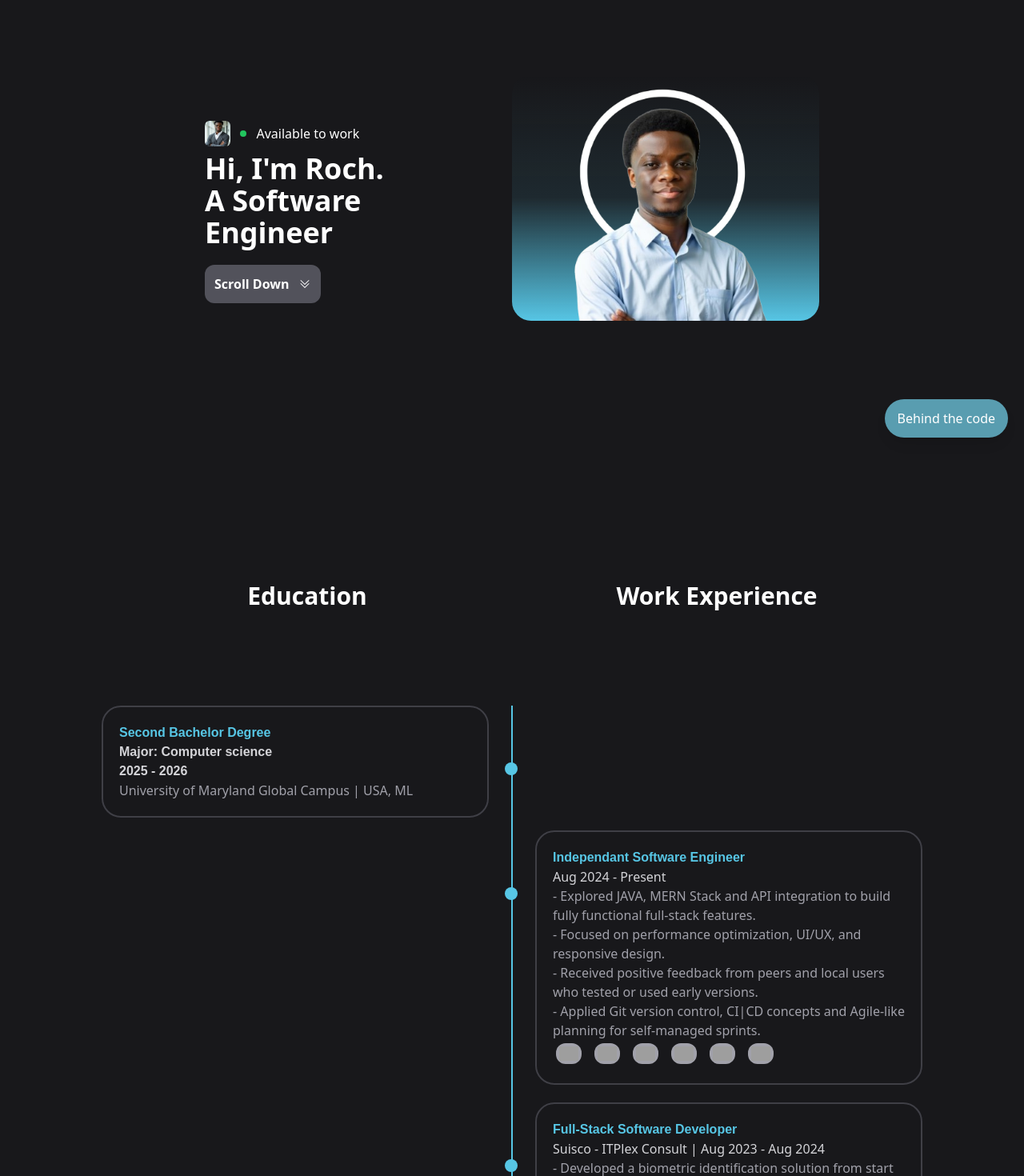
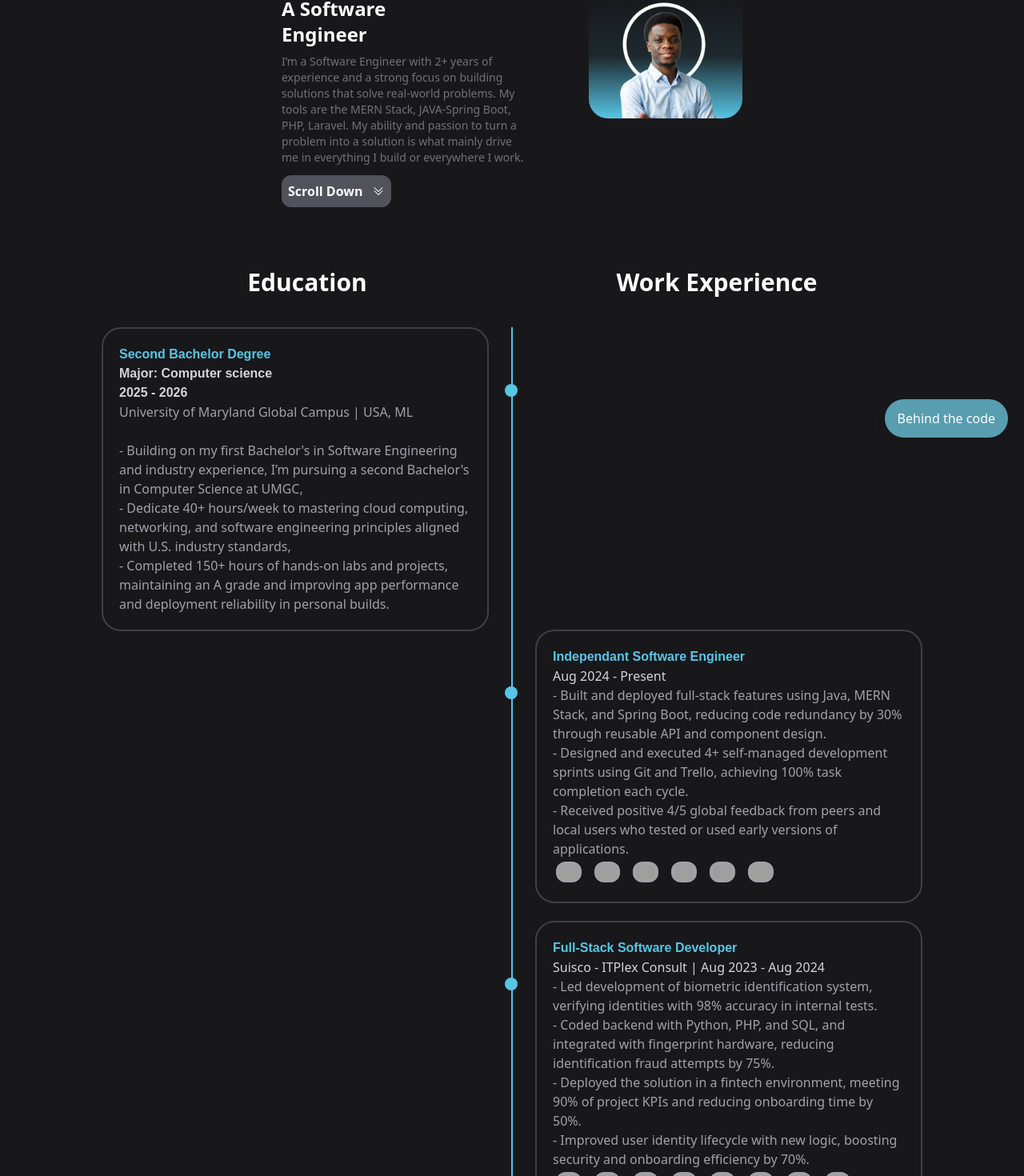
Before and after one commit to rapetoh/portfolio, a React (Vite) app: page / in a window 1280 px wide. Shown: the part 233-1703 px from the top of the page at 80% size. Built offline with nearby package versions, Linux system fonts and the light colour scheme; no server answers; grey boxes are pictures that could not be loaded; a web font is replaced by a local one.

Commit message:
Made changes to my portfolio and especially to the Resume jsx file to allow potentials recrutiers to see quicker my background and work experience

```diff
--- a/src/mySections/Home.jsx
+++ b/src/mySections/Home.jsx
@@ -4,15 +4,18 @@ import available from '../assets/images/available.jpeg'
 
 const Home = () => {
   return (
-    <div id='home' className='h-screen pt-20 flex flex-row max-md:flex-col max-md:px-1 justify-center items-center px-40 max-lg:px-32'>
+    <div id='home' className='h-screen/2 pt-20 flex flex-row max-md:flex-col max-md:px-1 justify-center items-center px-40 max-lg:px-32'>
 
       <div className='flex flex-col gap-2 w-2/5'>
-        <marquee className="w-4/5 text-zinc-500 max-md:w-full" behavior="" scrollamount="5" direction="left">Full-Stack Software Development - Database Management - Data Analysis </marquee>
+        <marquee className="w-4/5 text-zinc-500 max-md:w-full" behavior="" scrollamount="5" direction="left">Full-Stack Software Development - Database Management</marquee>
         <div className='flex flex-row gap items-center gap-1 max-lg:text-sm'>
-          <img className='w-8 h-8 rounded-md max-lg:w-5 max-lg:h-5' src={available} alt="" />&nbsp; <div className='rounded-full w-2 h-2 bg-green-500'></div>  &nbsp; Available to work
+          <img className='w-7 h-7 rounded-md max-lg:w-5 max-lg:h-5' src={available} alt="" />&nbsp; <div className='rounded-full w-2 h-2 bg-green-500'></div>  &nbsp; Available to work
         </div>
-        <div className='text-4xl font-bold text-white max-md:text-center max-md:text-2xl max-md:w-full w-4/5'>
+        <div className='text-2xl font-bold text-white max-md:text-center max-md:text-2xl max-md:w-full w-3/5'>
           Hi, I'm Roch. <br /> A Software Engineer
+        </div>
+        <div className='text-sm text-zinc-500 max-md:text-xs max-md:text-center max-md:w-full w-4/5'>
+          I’m a Software Engineer with 2+ years of experience and a strong focus on building solutions that solve real-world problems. My tools are the MERN Stack, JAVA-Spring Boot, PHP, Laravel. My ability and passion to turn a problem into a solution is what mainly drive me in everything I build or everywhere I work.
         </div>
         <div className='flex flex-row gap-2 max-md:flex-col max-md:gap-1'>
           {/* <button onClick={null} className='flex flex-row justify-center items-center gap-3 my-3 p-3 bg-[#57c6e5] rounded-xl hover:bg-white transform duration-200'>
@@ -22,8 +25,8 @@ const Home = () => {
             </svg>
           </button> */}
           <a href="#project" className='max-lg:m-auto'>
-            <button onClick={null} className='flex flex-row justify-center items-center gap-3 my-3 p-3 bg-zinc-600 rounded-xl hover:bg-zinc-400 transform duration-200'>
-              <span className='text-white font-bold'>Scroll Down</span>
+            <button onClick={null} className='flex flex-row justify-center items-center gap-3 my-1 p-2 bg-zinc-600 rounded-xl hover:bg-zinc-400 transform duration-200'>
+              <span className='text-white font-semibold'>Scroll Down</span>
               <svg xmlns="http://www.w3.org/2000/svg" viewBox="0 0 24 24" fill="white" class="size-4" >
                 <path fill-rule="evenodd" d="M11.47 13.28a.75.75 0 0 0 1.06 0l7.5-7.5a.75.75 0 0 0-1.06-1.06L12 11.69 5.03 4.72a.75.75 0 0 0-1.06 1.06l7.5 7.5Z" clip-rule="evenodd" />
                 <path fill-rule="evenodd" d="M11.47 19.28a.75.75 0 0 0 1.06 0l7.5-7.5a.75.75 0 1 0-1.06-1.06L12 17.69l-6.97-6.97a.75.75 0 0 0-1.06 1.06l7.5 7.5Z" clip-rule="evenodd" />
@@ -34,7 +37,7 @@ const Home = () => {
       </div>
 
 
-      <div className='rounded-3xl p-0 mb-4 bg-gradient-to-t from-[#57c6e5] via-[#57c6e5]/10 to-[#40E0D0]/0 w-2/5 max-lg:w-4/5'>
+      <div className='rounded-3xl p-0 mb-4 bg-gradient-to-t from-[#57c6e5] via-[#57c6e5]/10 to-[#40E0D0]/0 w-1/5 max-lg:w-2/5'>
         <img className='' src={rochProfile} alt="" />
       </div>
     </div>
--- a/src/mySections/Resume.jsx
+++ b/src/mySections/Resume.jsx
@@ -20,18 +20,18 @@ const Resume = () => {
   )
 
   return (
-    <div id='resume' className='h-auto rounded-3xl pt-16 mx-32 max-lg:mx-12'>
+    <div id='resume' className='h-auto rounded-3xl pt-6 mx-32 max-lg:mx-12'>
 
       {
         windowWidth > 768 ?
 
-          <div className='grid grid-cols-2 grid-rows-2 '>
+          <div className='grid grid-cols-2 grid-rows-2 grid-rows-[75px_auto_auto_auto_auto_auto]'>
 
-            <div className='col-start-1 row-start-1'>
+            <div className='col-start-1 row-start-1 h-1 m-0 p-0'>
               <h2 className='text-3xl font-bold text-center'>Education</h2>
             </div>
 
-            <div className='col-start-2 row-start-1'>
+            <div className='col-start-2 row-start-1 h-1 m-0 p-0'>
               <h2 className='text-3xl font-bold text-center'>Work Experience</h2>
             </div>
 
@@ -47,13 +47,17 @@ const Resume = () => {
               <div className=' size-4 rounded-full bg-[#57c6e5] my-[70px] mx-[-7px]'> </div>
             </div>
 
-            <div className=' col-start-1 row-start-2 border-r-2 border-[#57c6e5] m-[-1px] pr-7' data-aos="fade-up" data-aos-duration="500" data-aos-offset="70">
+            <div className=' col-start-1 row-start-2 border-r-2 border-[#57c6e5] m-[-1px] pr-7' data-aos="fade-up" data-aos-duration="500" data-aos-offset="40">
               <div className='border-2 rounded-3xl p-5 border-zinc-700 hover:bg-zinc-800 transform duration-200'>
 
                 <h2 className='text-[#57c6e5] text-md font-bold font-palanquin'>Second Bachelor Degree</h2>
                 <p className='text-zinc-300 text-md font-semibold font-palanquin'>Major: Computer science</p>
                 <p className='text-zinc-300 font-bold font-palanquin'>2025 - 2026</p>
-                <p className='text-zinc-400'>University of Maryland Global Campus | USA, ML</p>
+                <p className='text-zinc-400'>University of Maryland Global Campus | USA, ML</p><br />
+
+                <p className='text-zinc-400'>- Building on my first Bachelor's in Software Engineering and industry experience, I’m pursuing a second Bachelor's in Computer Science at UMGC,</p>
+                <p className='text-zinc-400'>- Dedicate 40+ hours/week to mastering cloud computing, networking, and software engineering principles aligned with U.S. industry standards,</p>
+                <p className='text-zinc-400'>- Completed 150+ hours of hands-on labs and projects, maintaining an A grade and improving app performance and deployment reliability in personal builds.</p>
 
               </div>
             </div>
@@ -74,14 +78,13 @@ const Resume = () => {
               <div className=' size-4 rounded-full bg-[#57c6e5] my-[70px] mx-[-7px]'> </div>
             </div>
 
-            <div className=' col-start-2 row-start-3 border-l-2 border-[#57c6e5] m-[-1px] pl-7 pb-6' data-aos="fade-up" data-aos-duration="500" data-aos-offset="70">
+            <div className=' col-start-2 row-start-3 border-l-2 border-[#57c6e5] m-[-1px] pl-7 pb-6' data-aos="fade-up" data-aos-duration="500" data-aos-offset="40">
               <div className=' border-2 rounded-3xl p-5 border-zinc-700 hover:bg-zinc-800 transform duration-200'>
                 <h2 className='text-md text-[#57c6e5] font-bold font-palanquin'>Independant Software Engineer</h2>
                 <p className='text-zinc-300'>Aug 2024 - Present</p>
-                <p className='text-zinc-400'>- Explored JAVA, MERN Stack and API integration to build fully functional full-stack features.</p>
-                <p className='text-zinc-400'>- Focused on performance optimization, UI/UX, and responsive design.</p>
-                <p className='text-zinc-400'>- Received positive feedback from peers and local users who tested or used early versions.</p>
-                <p className='text-zinc-400'>- Applied Git version control, CI|CD concepts and Agile-like planning for self-managed sprints.</p>
+                <p className='text-zinc-400'>- Built and deployed full-stack features using Java, MERN Stack, and Spring Boot, reducing code redundancy by 30% through reusable API and component design.</p>
+                <p className='text-zinc-400'>- Designed and executed 4+ self-managed development sprints using Git and Trello, achieving 100% task completion each cycle.</p>
+                <p className='text-zinc-400'>- Received positive 4/5 global feedback from peers and local users who tested or used early versions of applications.</p>
 
                 <div className='flex flex-row flex-wrap gap-2'>
                   <div className='rounded-xl w-8 p-1 m-1 bg-zinc-400 max-lg:h-10'>
@@ -123,16 +126,18 @@ const Resume = () => {
               <div className=' size-4 rounded-full bg-[#57c6e5] my-[70px] mx-[-7px]'> </div>
             </div>
 
-            <div className=' col-start-2 row-start-4 border-l-2 border-[#57c6e5] m-[-1px] pl-7' data-aos="fade-up" data-aos-duration="500" data-aos-offset="70">
+            <div className=' col-start-2 row-start-4 border-l-2 border-[#57c6e5] m-[-1px] pl-7' data-aos="fade-up" data-aos-duration="500" data-aos-offset="40">
               <div className=' border-2 rounded-3xl p-5 border-zinc-700 hover:bg-zinc-800 transform duration-200'>
                 <h2 className='text-md text-[#57c6e5] font-bold font-palanquin'>Full-Stack Software Developer</h2>
                 <p className='text-zinc-300'>Suisco - ITPlex Consult | Aug 2023 - Aug 2024</p>
-                <p className='text-zinc-400'>- Developed a biometric identification solution from start to finish.</p>
-                <p className='text-zinc-400'>- Built core logic using Python, PHP and SQL, integrated with fingerprint reader hardware.</p>
-                <p className='text-zinc-400'>- Used Python to implement facial recognition.</p>
-                <p className='text-zinc-400'>- Successfully verified identity with 98% accuracy in test scenarios.</p>
-                <p className='text-zinc-400'>- Deployed locally in a fintech environment and satisfied 90% of expected results.</p>
-                <p className='text-zinc-400'>- Enhanced security, identity management, and onboarding speed by 70%.</p>
+
+
+                <p className='text-zinc-400'>- Led development of biometric identification system, verifying identities with 98% accuracy in internal tests.</p>
+                <p className='text-zinc-400'>- Coded backend with Python, PHP, and SQL, and integrated with fingerprint hardware, reducing identification fraud attempts by 75%.</p>
+                <p className='text-zinc-400'>- Deployed the solution in a fintech environment, meeting 90% of project KPIs and reducing onboarding time by 50%.</p>
+                <p className='text-zinc-400'>- Improved user identity lifecycle with new logic, boosting security and onboarding efficiency by 70%.</p>
+
+
                 <div className='flex flex-row flex-wrap gap-2'>
                   <div className='rounded-xl w-8 p-1 m-1 bg-zinc-400 max-lg:h-10'>
                     <img className='w-6' src="https://cdn.jsdelivr.net/gh/devicons/devicon@latest/icons/html5/html5-original.svg" />
@@ -175,13 +180,17 @@ const Resume = () => {
 
 
 
-            <div className='col-start-1 row-start-5 border-r-2 border-[#57c6e5] pr-7' data-aos="fade-up" data-aos-duration="500" data-aos-offset="70">
+            <div className='col-start-1 row-start-5 border-r-2 border-[#57c6e5] pr-7' data-aos="fade-up" data-aos-duration="500" data-aos-offset="40">
               <div className='border-2 rounded-3xl p-5 border-zinc-700 hover:bg-zinc-800 transform duration-200'>
 
                 <h2 className='text-[#57c6e5] text-md font-bold font-palanquin'>Bachelor of Science in Computer Science</h2>
                 <p className='text-zinc-300 text-md font-semibold font-palanquin'>Major: Software Engineering and Information Systems</p>
                 <p className='text-zinc-300 font-bold font-palanquin'>2020 - 2024</p>
-                <p className='text-zinc-400'>IAI-TOGO | Lomé-Togo</p>
+                <p className='text-zinc-400'>IAI-TOGO | Lomé-Togo</p> <br/>
+
+                <p className='text-zinc-400'> - Completed a comprehensive program focused on software engineering, information systems, and programming analysis.</p>
+                <p className='text-zinc-400'>- Valedictorian of the Class of 2024,</p>
+                <p className='text-zinc-400'>- Certified by WES (World Education Services) with an equivalent GPA: 3.82/4.0</p>
 
               </div>
             </div>
@@ -200,7 +209,7 @@ const Resume = () => {
 
 
 
-            <div className='col-start-2 row-start-6 border-l-2 border-[#57c6e5] m-[-1px] pl-7' data-aos="fade-up" data-aos-duration="500" data-aos-offset="70">
+            <div className='col-start-2 row-start-6 border-l-2 border-[#57c6e5] m-[-1px] pl-7' data-aos="fade-up" data-aos-duration="500" data-aos-offset="40">
               <div className='border-2 rounded-3xl p-5 border-zinc-700 hover:bg-zinc-800 transform duration-200'>
                 <h2 className='text-md text-[#57c6e5] font-bold font-palanquin'>Flutter Mobile & Desktop Developer | Intern</h2>
                 <p className='text-zinc-300'>SIB Sarl | June 2023 - Aug 2023</p>
@@ -244,14 +253,13 @@ const Resume = () => {
             </div>
 
 
-            <div className='' data-aos="fade-up" data-aos-duration="500" data-aos-offset="70">
+            <div className='' data-aos="fade-up" data-aos-duration="500" data-aos-offset="40">
               <div className=' border-2 rounded-3xl p-5 border-zinc-700 hover:bg-zinc-800 transform duration-200'>
                 <h2 className='text-md text-[#57c6e5] font-bold font-palanquin'>Independant Software Engineer</h2>
                 <p className='text-zinc-300'>Aug 2024 - Present</p>
-                <p className='text-zinc-400'>- Explored JAVA, MERN Stack and API integration to build fully functional full-stack features.</p>
-                <p className='text-zinc-400'>- Focused on performance optimization, UI/UX, and responsive design.</p>
-                <p className='text-zinc-400'>- Received positive feedback from peers and local users who tested or used early versions.</p>
-                <p className='text-zinc-400'>- Applied Git version control, CI|CD concepts and Agile-like planning for self-managed sprints.</p>
+                <p className='text-zinc-400'>- Built and deployed full-stack features using Java, MERN Stack, and Spring Boot, reducing code redundancy by 30% through reusable API and component design.</p>
+                <p className='text-zinc-400'>- Designed and executed 4+ self-managed development sprints using Git and Trello, achieving 100% task completion each cycle.</p>
+                <p className='text-zinc-400'>- Received positive 4/5 global feedback from peers and local users who tested or used early versions of applications.</p>
 
                 <div className='flex flex-row flex-wrap gap-2'>
                   <div className='rounded-xl w-8 p-1 m-1 bg-zinc-400 max-lg:h-10'>
@@ -279,16 +287,14 @@ const Resume = () => {
               </div>
             </div>
 
-            <div className='' data-aos="fade-up" data-aos-duration="500" data-aos-offset="70">
+            <div className='' data-aos="fade-up" data-aos-duration="500" data-aos-offset="40">
               <div className=' border-2 rounded-3xl p-5 border-zinc-700 hover:bg-zinc-800 transform duration-200'>
                 <h2 className='text-md text-[#57c6e5] font-bold font-palanquin'>Full-Stack Software Developer</h2>
                 <p className='text-zinc-300'>Suisco - ITPlex Consult | Aug 2023 - Aug 2024</p>
-                <p className='text-zinc-400'>- Developed a biometric identification solution from start to finish.</p>
-                <p className='text-zinc-400'>- Built core logic using Python, PHP and SQL, integrated with fingerprint reader hardware.</p>
-                <p className='text-zinc-400'>- Used Python to implement facial recognition.</p>
-                <p className='text-zinc-400'>- Successfully verified identity with 98% accuracy in test scenarios.</p>
-                <p className='text-zinc-400'>- Deployed locally in a fintech environment and satisfied 90% of expected results.</p>
-                <p className='text-zinc-400'>- Enhanced security, identity management, and onboarding speed by 70%.</p>
+                <p className='text-zinc-400'>- Led development of biometric identification system, verifying identities with 98% accuracy in internal tests.</p>
+                <p className='text-zinc-400'>- Coded backend with Python, PHP, and SQL, and integrated with fingerprint hardware, reducing identification fraud attempts by 75%.</p>
+                <p className='text-zinc-400'>- Deployed the solution in a fintech environment, meeting 90% of project KPIs and reducing onboarding time by 50%.</p>
+                <p className='text-zinc-400'>- Improved user identity lifecycle with new logic, boosting security and onboarding efficiency by 70%.</p>
                 <div className='flex flex-row flex-wrap gap-2'>
                   <div className='rounded-xl w-8 p-1 m-1 bg-zinc-400 max-lg:h-10'>
                     <img className='w-6' src="https://cdn.jsdelivr.net/gh/devicons/devicon@latest/icons/html5/html5-original.svg" />
@@ -323,7 +329,7 @@ const Resume = () => {
 
 
 
-            <div className='' data-aos="fade-up" data-aos-duration="500" data-aos-offset="70">
+            <div className='' data-aos="fade-up" data-aos-duration="500" data-aos-offset="40">
               <div className='border-2 rounded-3xl p-5 border-zinc-700 hover:bg-zinc-800 transform duration-200'>
                 <h2 className='text-md text-[#57c6e5] font-bold font-palanquin'>Flutter Mobile & Desktop Developer | Intern</h2>
                 <p className='text-zinc-300'>SIB Sarl | June 2023 - Aug 2023</p>
@@ -353,7 +359,7 @@ const Resume = () => {
             </div>
 
 
-            <div className='' data-aos="fade-up" data-aos-duration="500" data-aos-offset="70">
+            <div className='' data-aos="fade-up" data-aos-duration="500" data-aos-offset="40">
               <div className='border-2 rounded-3xl p-5 border-zinc-700 hover:bg-zinc-800 transform duration-200'>
 
                 <h2 className='text-[#57c6e5] text-md font-bold font-palanquin'>Second Bachelor Degree</h2>
@@ -363,13 +369,18 @@ const Resume = () => {
 
               </div>
             </div>
-            <div className='' data-aos="fade-up" data-aos-duration="500" data-aos-offset="70">
+            <div className='' data-aos="fade-up" data-aos-duration="500" data-aos-offset="40">
               <div className='border-2 rounded-3xl p-5 border-zinc-700 hover:bg-zinc-800 transform duration-200'>
 
                 <h2 className='text-[#57c6e5] text-md font-bold font-palanquin'>Bachelor of Science in Computer Science</h2>
                 <p className='text-zinc-300 text-md font-semibold font-palanquin'>Major: Software Engineering and Information Systems</p>
                 <p className='text-zinc-300 font-bold font-palanquin'>2020 - 2024</p>
-                <p className='text-zinc-400'>IAI-TOGO | Lomé-Togo</p>
+                <p className='text-zinc-400'>IAI-TOGO | Lomé-Togo</p><br/>
+
+                <p className='text-zinc-400'> - Completed a comprehensive program focused on software engineering, information systems, and programming analysis.</p>
+                <p className='text-zinc-400'>- Valedictorian of the Class of 2024,</p>
+                <p className='text-zinc-400'>- Certified by WES (World Education Services) with an equivalent GPA: 3.82/4.0</p>
+
 
               </div>
             </div>
```
